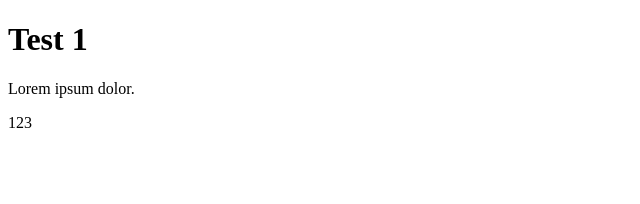
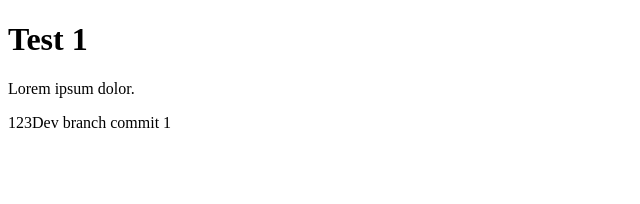
Before and after one commit to DmtriBogdanov/test, a React (Vite) app: page / in a window 1280 px wide. Shown: the top 204 px of the page, without its empty margins (0-640 px from the left). Built offline with nearby package versions, Linux system fonts and the light colour scheme.

Commit message:
Dev branch commit 1

```diff
--- a/src/App.tsx
+++ b/src/App.tsx
@@ -9,6 +9,7 @@ function App() {
       <span>1</span>
       <span>2</span>
       <span>3</span>
+      <span>Dev branch commit 1</span>
     </>
   )
 }
```
